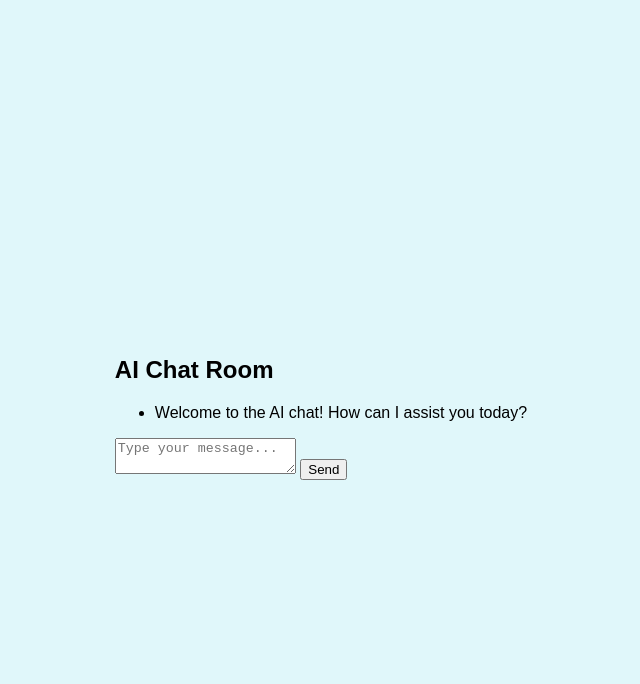
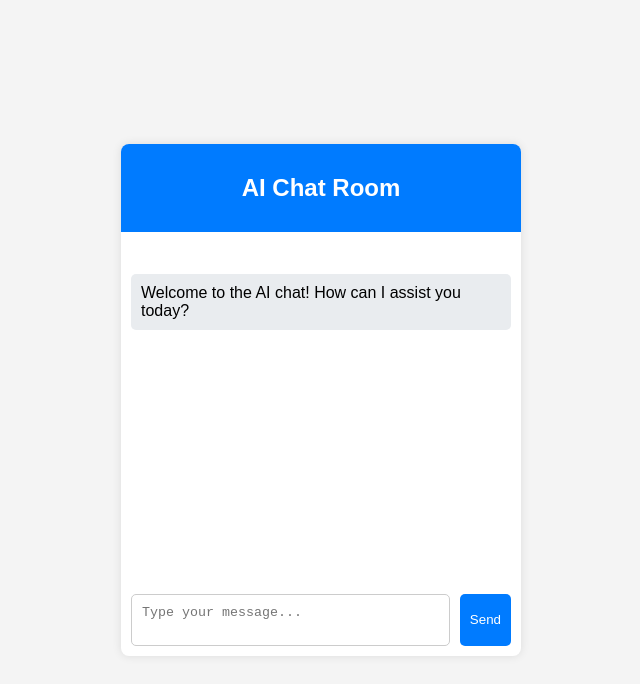
Before and after one commit to homer393495/codingai.github.com, a plain HTML site: page index.html in a window 1280 px wide. Shown: the whole page, without its empty margins (319-959 px from the left). Drawn offline with Linux system fonts and the light colour scheme.

Commit message:
Update styles.css

```diff
--- a/styles.css
+++ b/styles.css
@@ -1,39 +1,74 @@
 body {
+    font-family: Arial, sans-serif;
+    background-color: #f4f4f4;
+    display: flex;
+    justify-content: center;
+    align-items: center;
+    height: 100vh;
+    margin: 0;
+}
+
+.chat-container {
+    background: white;
+    border-radius: 8px;
+    box-shadow: 0 0 10px rgba(0, 0, 0, 0.1);
+    width: 400px;
     display: flex;
     flex-direction: column;
-    align-items: center;
-    justify-content: center;
-    height: 100vh;
-    background-color: #e0f7fa;
-    font-family: Arial, sans-serif;
 }
 
 header {
-    margin-bottom: 20px;
+    background-color: #007bff;
+    color: white;
+    padding: 10px;
+    text-align: center;
+    border-radius: 8px 8px 0 0;
 }
 
-#news-container {
-    width: 80%;
-    max-width: 600px;
-    background-color: #ffffff;
-    border-radius: 8px;
-    box-shadow: 0 2px 10px rgba(0, 0, 0, 0.1);
-    padding: 20px;
+.chatbox {
+    list-style: none;
+    padding: 10px;
+    overflow-y: auto;
+    height: 300px;
 }
 
-#news-list {
-    list-style-type: none;
-    padding: 0;
+.chat {
+    margin: 10px 0;
 }
 
-#news-list li {
-    margin: 10px 0;
+.chat-incoming p {
+    background-color: #e9ecef;
     padding: 10px;
-    border-bottom: 1px solid #ccc;
+    border-radius: 5px;
 }
 
-footer {
-    margin-top: 20px;
-    font-size: 14px;
-    color: #777;
+.chat-outgoing p {
+    background-color: #007bff;
+    color: white;
+    padding: 10px;
+    border-radius: 5px;
+    align-self: flex-end;
 }
+
+.chat-input {
+    display: flex;
+    padding: 10px;
+}
+
+textarea {
+    flex: 1;
+    padding: 10px;
+    border: 1px solid #ccc;
+    border-radius: 5px;
+    resize: none;
+}
+
+button {
+    background-color: #007bff;
+    color: white;
+    border: none;
+    border-radius: 5px;
+    padding: 10px;
+    margin-left: 10px;
+    cursor: pointer;
+}
```
